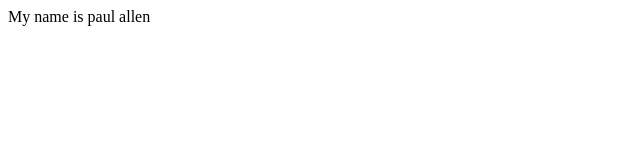
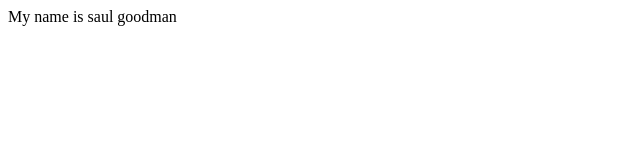
Before and after one commit to RaoufKernane/First-Git-hub, a plain HTML site: page index.html in a window 1280 px wide. Shown: the full height of the page, 0-640 px from the left. Drawn offline with Linux system fonts and the light colour scheme.

Commit message:
better call saul

```diff
--- a/index.html
+++ b/index.html
@@ -7,6 +7,6 @@
     <title>Document</title>
 </head>
 <body>
-    My name is paul allen
+    My name is saul goodman
 </body>
 </html>
```
